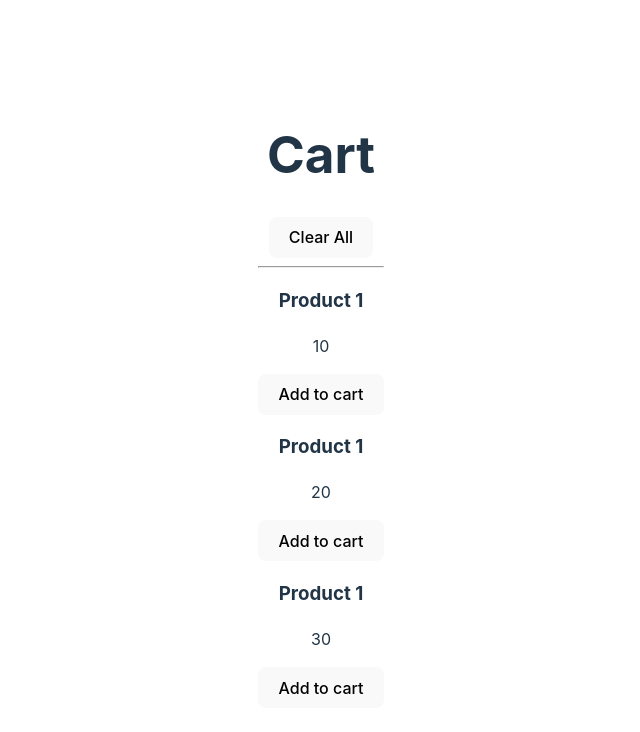
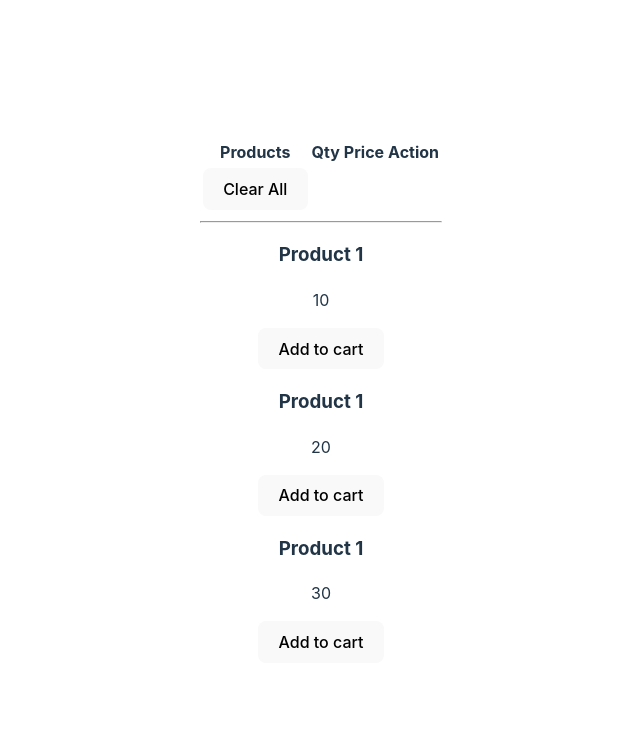
Before and after one commit to djsmacker01/Shopping-Cart, a React (Vite) app in the folder shopping-cart/: page / in a window 1280 px wide. Shown: the top 732 px of the page, without its empty margins (319-959 px from the left). Built offline with nearby package versions, Linux system fonts and the light colour scheme.

Commit message:
New commit

```diff
--- a/shopping-cart/src/Components/BasketContainer.jsx
+++ b/shopping-cart/src/Components/BasketContainer.jsx
@@ -1,20 +1,42 @@
-import React from 'react'
+import React from "react";
 
-export default function BasketContainer({basket, clearItems, removeItem}) {
+export default function BasketContainer({ basket, clearItems, removeItem }) {
   return (
-    <div>
-      <h1>Cart</h1>
-      {
-        basket.map((item) => (
-          <div key={item.id}>
-            <p>{item.name}</p>
-            <p>{item.price}</p>
-            <p></p>
-            <button onClick={()=> removeItem(item.id)}>Remove Item</button>
-          </div>
-        ))
-      }
-      <button onClick={()=> clearItems()}>Clear All</button>
-    </div>
-  )
+    <>
+      {basket && (
+        <table>
+          <thead>
+            <tr>
+              <th>Products</th>
+              <th>Qty</th>
+              <th>Price</th>
+              <th>Action</th>
+            </tr>
+          </thead>
+
+          <tbody>
+            {basket.map((item) => (
+              <tr key={item.id}>
+                <td>{item.name}</td>
+                <td>{item.qty}</td>
+                <td>{item.price}</td>
+                <td>
+                  <button onClick={() => removeItem(item.id)}>
+                    remove item
+                  </button>
+                </td>
+              </tr>
+            ))}
+          </tbody>
+          <tfoot>
+            <tr>
+              <td>
+                <button onClick={() => clearItems()}>Clear All</button>
+              </td>
+            </tr>
+          </tfoot>
+        </table>
+      )}
+    </>
+  );
 }
```
